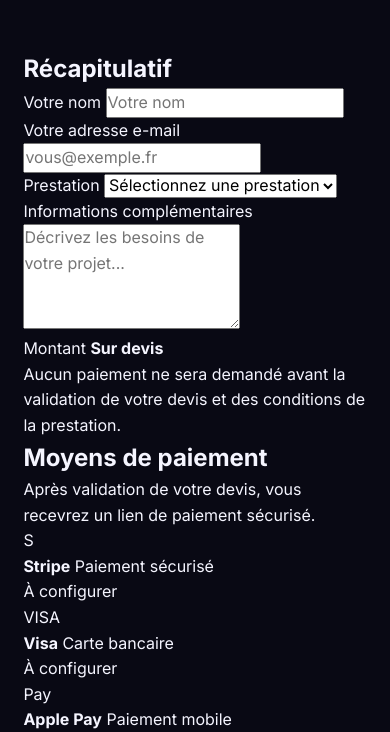
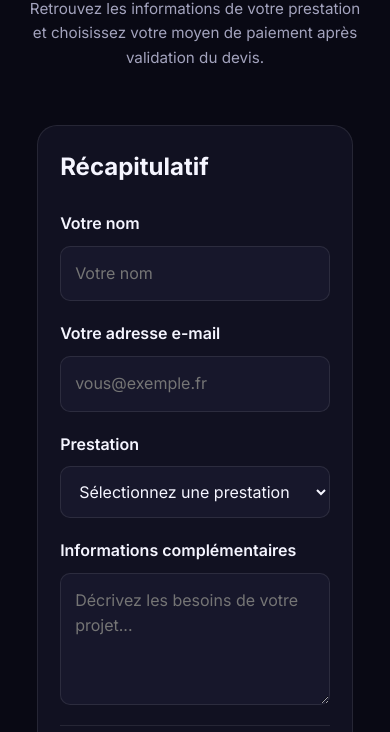
Before and after one commit to noasueur88-blip/..., a plain HTML site: page commande.html in a window 390 px wide. Shown: the part 353-1085 px from the top of the page. Drawn offline with Linux system fonts and the light colour scheme.

Commit message:
Add styles for order section and payment methods

```diff
--- a/style.css
+++ b/style.css
@@ -838,3 +838,177 @@ select {
     gap: 10px;
   }
 }
+
+
+/* PAGE COMMANDE NEXORA */
+
+.order-section {
+  padding-top: 150px;
+  min-height: 80vh;
+}
+
+.order-container {
+  width: min(1050px, 92%);
+  margin: 50px auto 0;
+  display: grid;
+  grid-template-columns: 1fr 1fr;
+  gap: 25px;
+}
+
+.order-card {
+  background: var(--surface);
+  border: 1px solid var(--border);
+  border-radius: 20px;
+  padding: 30px;
+}
+
+.order-card h2 {
+  margin-bottom: 25px;
+}
+
+.order-field {
+  display: flex;
+  flex-direction: column;
+  gap: 9px;
+  margin-bottom: 20px;
+}
+
+.order-field label {
+  color: var(--text);
+  font-weight: 600;
+}
+
+.order-field input,
+.order-field select,
+.order-field textarea {
+  width: 100%;
+  padding: 14px;
+  border-radius: 10px;
+  border: 1px solid var(--border);
+  background: var(--surface-light);
+  color: var(--text);
+  font: inherit;
+  outline: none;
+}
+
+.order-field input:focus,
+.order-field select:focus,
+.order-field textarea:focus {
+  border-color: var(--primary);
+}
+
+.order-field select option {
+  background: var(--surface);
+}
+
+.order-total {
+  display: flex;
+  justify-content: space-between;
+  align-items: center;
+  padding: 20px 0;
+  margin-top: 15px;
+  border-top: 1px solid var(--border);
+  font-weight: 700;
+}
+
+.order-total strong {
+  color: var(--secondary);
+}
+
+.order-notice,
+.payment-intro,
+.secure-note {
+  color: var(--muted);
+  font-size: 13px;
+  line-height: 1.7;
+}
+
+.payment-intro {
+  margin-bottom: 25px;
+}
+
+.payment-method {
+  display: flex;
+  align-items: center;
+  gap: 13px;
+  padding: 15px;
+  margin-bottom: 12px;
+  border: 1px solid var(--border);
+  border-radius: 12px;
+  background: var(--surface-light);
+}
+
+.payment-logo {
+  width: 42px;
+  height: 42px;
+  display: grid;
+  place-items: center;
+  border-radius: 10px;
+  background: #272044;
+  color: white;
+  font-weight: 900;
+}
+
+.payment-logo.visa {
+  background: #173b78;
+  font-size: 12px;
+}
+
+.payment-logo.apple {
+  background: #30303b;
+}
+
+.payment-logo.paypal {
+  background: #123d72;
+}
+
+.payment-method strong,
+.payment-method span {
+  display: block;
+}
+
+.payment-method span {
+  color: var(--muted);
+  font-size: 12px;
+  margin-top: 4px;
+}
+
+.payment-method .payment-status {
+  margin-left: auto;
+  text-align: right;
+  color: var(--muted);
+  font-size: 11px;
+}
+
+.order-button {
+  width: 100%;
+  margin-top: 20px;
+  border: none;
+  cursor: pointer;
+}
+
+.order-feedback {
+  color: var(--secondary);
+  font-size: 13px;
+  margin-top: 15px;
+  line-height: 1.6;
+}
+
+.secure-note {
+  margin-top: 20px;
+  text-align: center;
+}
+
+@media (max-width: 760px) {
+  .order-container {
+    grid-template-columns: 1fr;
+  }
+
+  .order-card {
+    padding: 22px;
+  }
+
+  .payment-method {
+    flex-wrap: wrap;
+  }
+}
```
